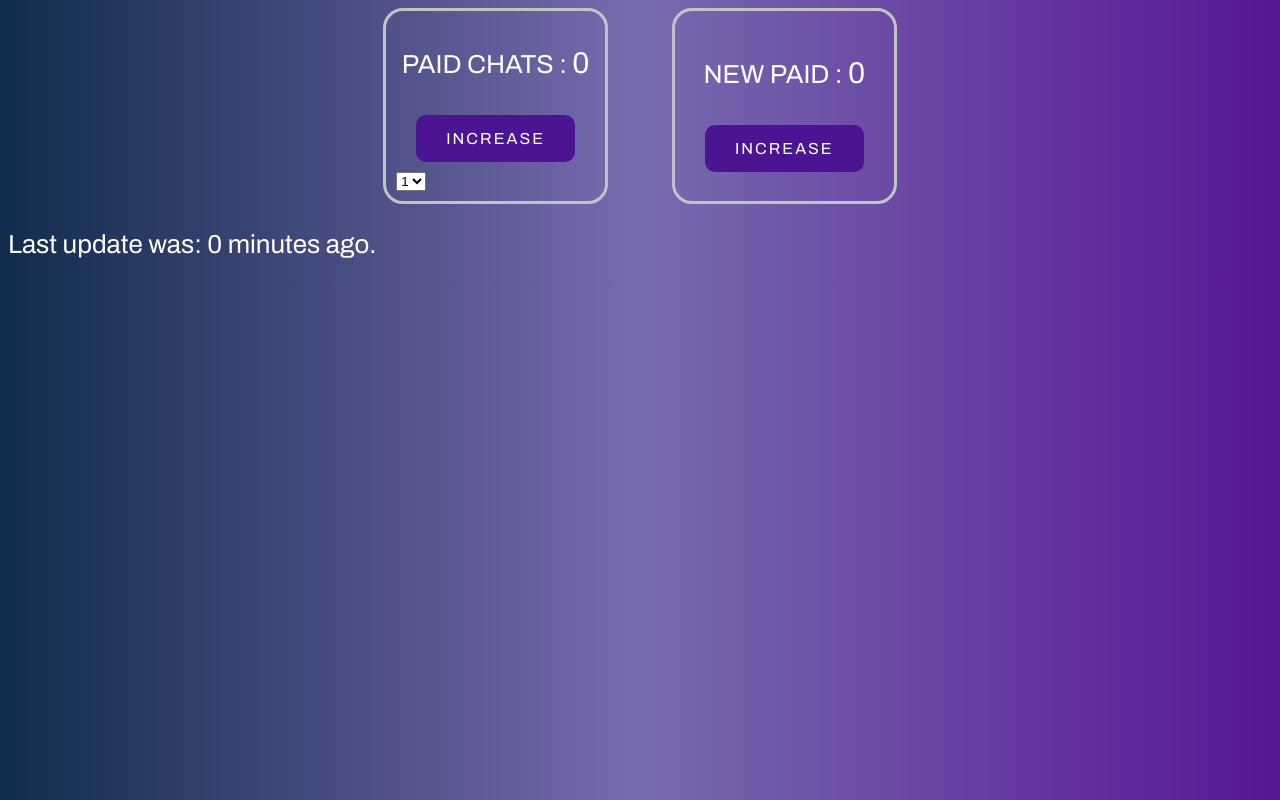
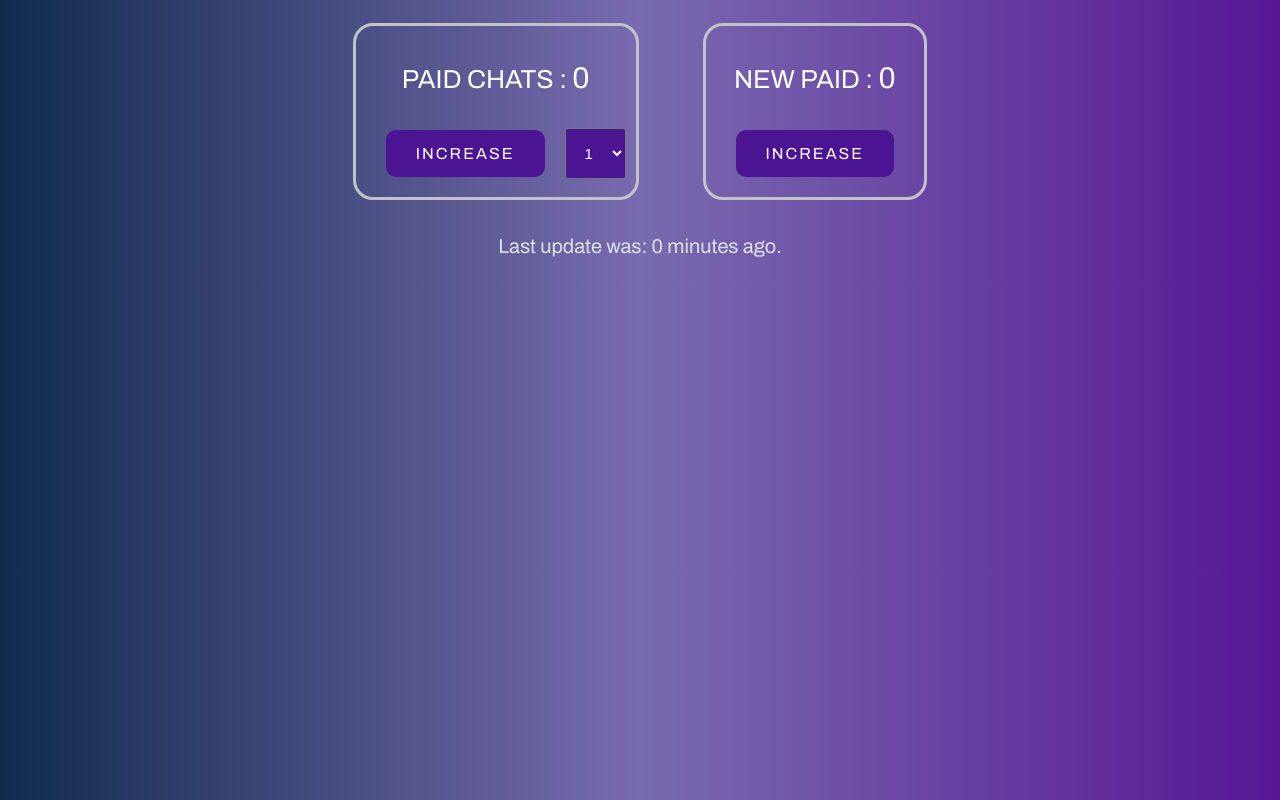
Before and after one commit to NikitaLatynin/PB-Organizer, a plain HTML site: page index.html in a window 1280 px wide. Drawn offline with Linux system fonts and the light colour scheme.

Commit message:
Update style.css

```diff
--- a/style.css
+++ b/style.css
@@ -4,7 +4,15 @@ body {
     user-select: none;
 }
 
+.border-bottom {
+    display: flex;
+    justify-content: center;
+    flex-direction: column;
+    text-align: center;
+}
+
 .container-big {
+    padding: 15px;
     display: flex;
     justify-content: center;
     flex-direction: row;
@@ -33,6 +41,21 @@ p {
     font-size: 30px;
 }
 
+.in-row {
+    display: flex;
+    flex-direction: row;
+    justify-content: center;
+    align-items: center;
+}
+
+.select {
+    padding: 15px;
+    border-radius: 3px;
+    background-color: #4b1492;
+    color: white;
+    font-size: 15px;
+}
+
 .glow-button {
     text-decoration: none;
     display: block;
@@ -52,3 +75,9 @@ p {
     box-shadow: 0 0 10px 0 #4b1492 inset, 0 0 10px 4px #4b1492;
     font-size: 17px;
 }
+
+.last-update {
+    font-weight: 600;
+    font-size: 20px;
+    color:rgb(222, 225, 228);
+}
```
